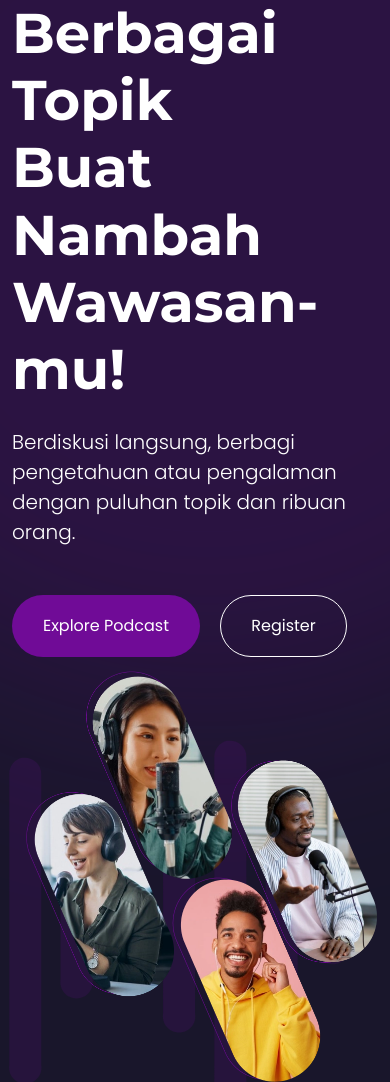
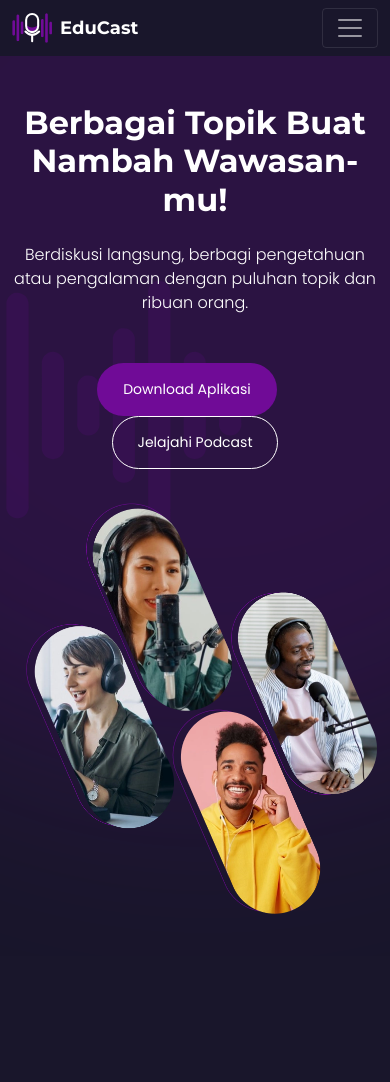
Before and after one commit to Humamfakhri/EduCast, a plain HTML site: page index.html in a window 390 px wide. Shown: the top 1082 px of the page. Drawn offline with nearby package versions, Linux system fonts and the light colour scheme.

Commit message:
Header + Responsive

```diff
--- a/css/main.css
+++ b/css/main.css
@@ -23,7 +23,15 @@
     color: #fff;
     border: 1px solid #fff;
 }
-.btn-kedua:hover {
+.btn-kedua:hover,.btn-kedua-mini:hover {
     color: var(--primary);
     border: 1px solid var(--primary);
 }
+.btn-kedua-mini {
+    background: transparent;
+    padding: 9px 15px;
+    border-radius: 50px;
+    color: #fff;
+    border: 1px solid #fff;
+    font-size: 14px;
+}
--- a/css/style.css
+++ b/css/style.css
@@ -6,6 +6,25 @@
 
 body {
     background-color: #19162B;
+}
+
+/* NAVBAR */
+.navbar {
+    position:fixed;
+    top:0;
+    right:0;
+    left:0;
+    z-index:1030
+}
+.navbar-brand img {
+    width: 60px;
+}
+.navbar-brand div {
+    font-size: 22px;
+}
+.nav-link {
+    font-family: 'Poppins', sans-serif;
+    font-weight: 400;
 }
 
 /* HERO */
@@ -48,3 +67,76 @@ body {
 .explore-btn {
     background-color: #700B97;
 }
+
+/* BREAKPOINT MD */
+@media screen and (max-width: 992px) {
+    .navbar {
+        position:unset;
+    }
+    .navbar-brand img {
+        width: 50px;
+    }
+    .navbar-brand div {
+        font-size: 20px;
+    }
+    .section-hero {
+        text-align: center;
+    }
+    .section-hero h1 {
+        font-size: 45px;
+    }
+    .section-hero p {
+        font-size: 18px;
+    }
+    .section-hero img {
+        margin-top: 20px;
+        width: 500px;
+    }
+    .section-hero::before {
+        bottom: 660px;
+        height: 270px;
+        width: 240px;
+        bottom: 200px;
+    }
+    .btn-utama {
+        padding: 16px 27px;
+        font-size: 16px;
+    }
+    .btn-kedua {
+        padding: 16px 27px;
+        font-size: 16px;
+    }
+}
+
+/* BREAKPOINT SM */
+@media screen and (max-width: 576px) {
+    .navbar-brand img {
+        width: 40px;
+    }
+    .navbar-brand div {
+        font-size: 18px;
+    }
+    .section-hero h1 {
+        font-size: 32px;
+    }
+    .section-hero p {
+        font-size: 16px;
+    }
+    .section-hero img {
+        margin-top: 20px;
+        width: 400px;
+    }
+    .section-hero::before {
+        bottom: 590px;
+        height: 281px;
+        width: 242px;
+    }
+    .btn-utama {
+        padding: 15px 25px;
+        font-size: 14px;
+    }
+    .btn-kedua {
+        padding: 15px 25px;
+        font-size: 14px;
+    }
+}
--- a/index.html
+++ b/index.html
@@ -15,17 +15,39 @@
     </head>
 
     <body>
+    <!-- NAVBAR -->
+    <nav class="navbar navbar-expand-lg navbar-dark bg-transparent pt-lg-3">
+        <div class="container">
+            <a class="navbar-brand d-flex align-items-center" href="#">
+                <img src="img/brand.svg">
+                <div class="ms-2 d-inline fw-bold">EduCast</div>
+            </a>
+            <button class="navbar-toggler" type="button" data-bs-toggle="collapse" data-bs-target="#navbarNavAltMarkup" aria-controls="navbarNavAltMarkup" aria-expanded="false" aria-label="Toggle navigation">
+            <span class="navbar-toggler-icon"></span>
+            </button>
+            <div class="collapse navbar-collapse" id="navbarNavAltMarkup">
+                <div class="navbar-nav ms-auto">
+                    <a class="nav-link me-4 active" aria-current="page" href="#">Beranda</a>
+                    <a class="nav-link me-4" href="#">Jelajahi</a>
+                    <a class="nav-link me-4" href="#">Blog</a>
+                    <a class="nav-link me-4" href="#">Profil Tim</a>
+                    <a href="#" class="btn font-pop btn-kedua-mini">Daftar</a>
+                </div>
+            </div>
+        </div>
+    </nav>
+    <!-- NAVBAR END -->
     <!-- HERO -->
-    <section class="section-hero pt-sm-5">
+    <section class="section-hero pt-5">
         <div class="container">
             <div class="row justify-content-center align-items-center">
-                <div class="col-md text-white">
-                    <h1 class="fw-bold mb-4">Berbagai Topik<br>Buat Nambah<br>Wawasan-mu!</h1>
+                <div class="col-lg text-white">
+                    <h1 class="fw-bold mb-4">Berbagai Topik Buat Nambah Wawasan-mu!</h1>
                     <p class="font-pop fw-light mb-5">Berdiskusi langsung, berbagi pengetahuan atau pengalaman dengan puluhan topik dan ribuan orang.</p>
-                    <a href="#" class="btn font-pop btn-utama me-3">Explore Podcast</a>
-                    <a href="#" class="btn font-pop btn-kedua">Register</a>
+                    <a href="#" class="btn font-pop btn-utama me-3">Download Aplikasi</a>
+                    <a href="#" class="btn font-pop btn-kedua">Jelajahi Podcast</a>
                 </div>
-                <div class="col-md">
+                <div class="col-lg">
                     <img src="img/hero.png" class="img-fluid">
                 </div>
             </div>
```
Also changed, not shown: img/brand.svg (added).
